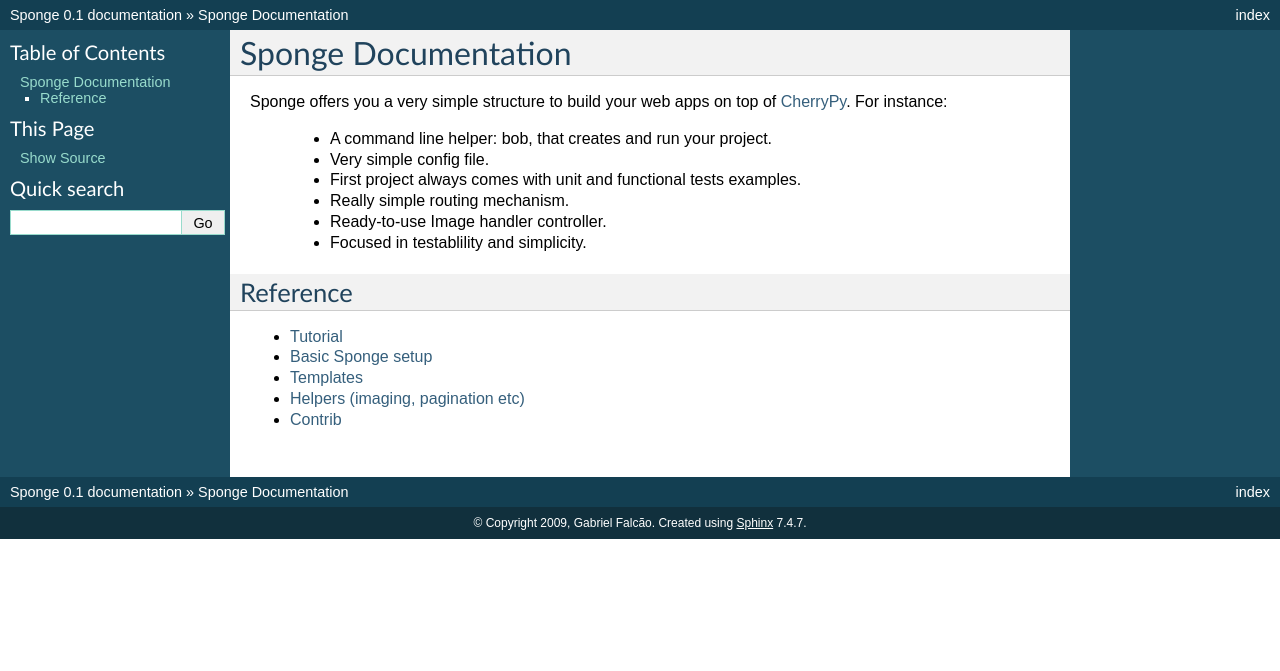
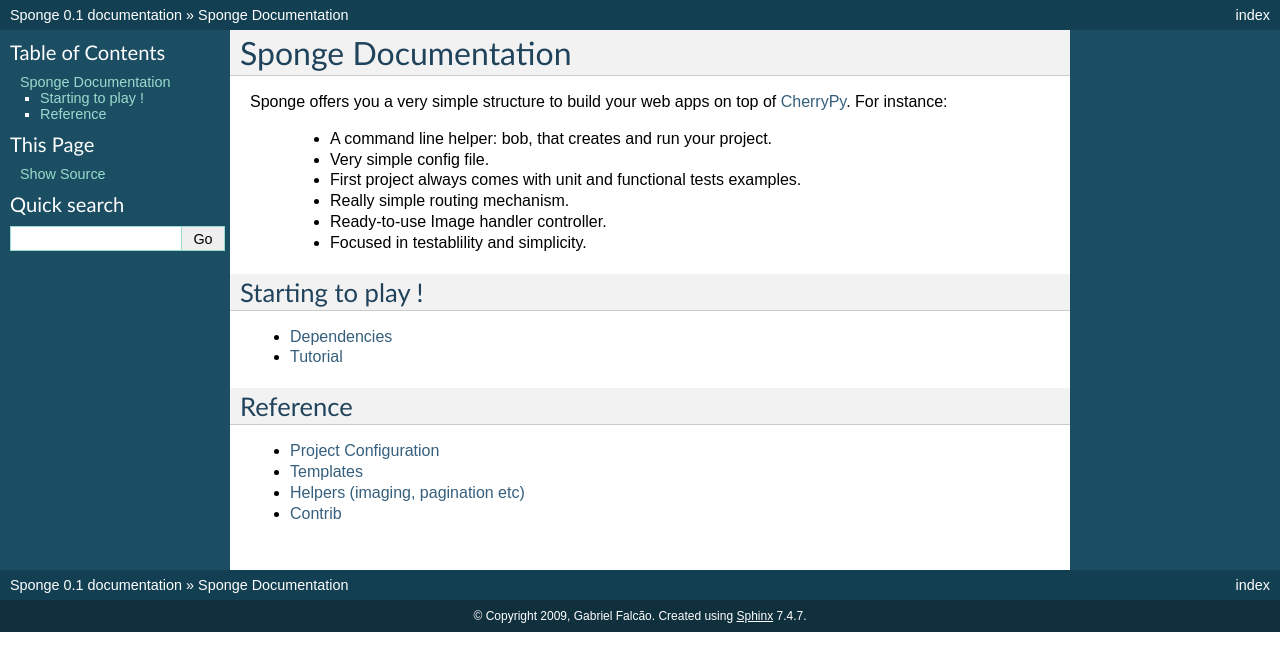
Before and after one commit to gabrielfalcao/sponge, a Sphinx documentation site: the page built from docs/index.rst, in a window 1280 px wide. Shown: the top 671 px of the page. Built offline with Sphinx 7.4.7, drawn with Linux system fonts in a browser that asks for light colours.

Commit message:
Adding dependencies information on documentation

```diff
--- a/docs/index.rst
+++ b/docs/index.rst
@@ -1,5 +1,6 @@
 .. toctree::
    :maxdepth: 2
+   Dependencies <dependencies>
    Sponge basic setup <configuration>
    Sponge template helpers <template>
    Sponge helpers <helpers>
@@ -20,11 +21,16 @@
  * Ready-to-use Image handler controller.
  * Focused in testablility and simplicity.
 
+Starting to play !
+------------------
+
+* :ref:`Dependencies <dependencies>`
+* :ref:`Tutorial <tutorial>`
+
 Reference
 ---------
 
-* :ref:`Tutorial <tutorial>`
-* :ref:`Basic Sponge setup <configuration>`
+* :ref:`Project Configuration <configuration>`
 * :ref:`Templates <template>`
 * :ref:`Helpers (imaging, pagination etc) <helpers>`
 * :ref:`Contrib <contrib>`
```
Also changed, not shown: docs/dependencies.rst (added, +23 -0 lines).
